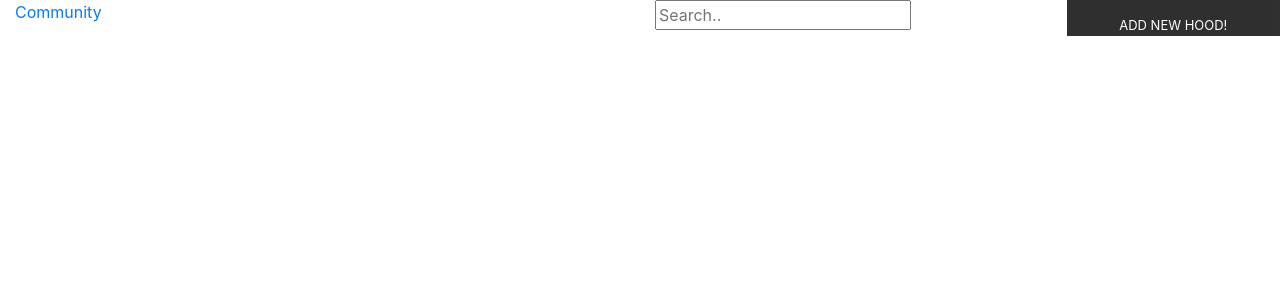
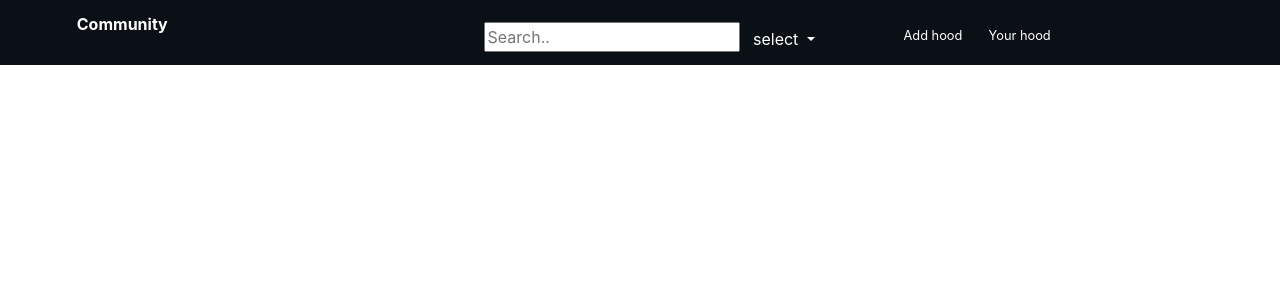
Before and after one commit to AjedidahMwanzia/community, a Django app: page / in a window 1280 px wide. Shown: the top 300 px of the page. Run offline with Django 4.2, Linux system fonts and the light colour scheme; the visitor is signed in with stand-in values (Sample User, id 1); data that the repository does not hold is empty; some libraries are stand-ins or nearby versions.

Commit message:
style navbar

```diff
--- a/static/css/style.css
+++ b/static/css/style.css
@@ -13,6 +13,15 @@
   margin-bottom: 1vw;
   width: 30%;
   padding-top: 1vw;
+}
+#nav{
+    background-color:
+     #0b1016;
+    padding: 0.5vw;
+    padding-left: 3vw;
+}
+.dropdown-menu a{
+    color: #0b1016;
 }
  /* #hoody{
     height: 32vw;
--- a/watch/templates/home.html
+++ b/watch/templates/home.html
@@ -6,9 +6,7 @@
 {% if request.user.profile.neighborhood %}
 <div class="row">
 <div class="col-md-2"></div>
-<div class="col-md-8">
-<a style="color:white;" href="{% url 'hood' neighborhood_id=request.user.profile.neighborhood.id %}" class="btn btn-outline-dark">View Current Neighborhood</a>
-</div>
+
 <div class="col-md-2"></div>
 </div>
 {% endif %}
--- a/watch/templates/navbar.html
+++ b/watch/templates/navbar.html
@@ -9,17 +9,11 @@
     <div class="container-fluid" id="nav">
         <div class="topnav" id="nav">
             <div class="row">
-                <div class="col-md-2">
-                    <div id="main">
-                        <a href="{% url 'home_page' %}">
-                            Community
-                        </a>
-                    </div>
+
+                <div class="col-md-4" id="logo">
+                    <a href="{% url 'home_page' %}" style="color:white;padding-top: 1.2vw;"><strong>Community</strong></a>
                 </div>
-                <div class="col-md-4" id="logo">
-                    <a href="{% url 'home_page' %}" style="color:white;"><strong>Community</strong></a>
-                </div>
-                <div class="col-md-2" height="5px;" width="10px;">
+                <div class="col-md-2" height="0.3vw;" style="padding-top: 0.7vw;"  width="10px;">
                     <form class="navbar-form" role="search" action="">
                         <input type="text" name="search" placeholder="Search.." id="input">
                     </form>
@@ -36,9 +30,9 @@
                             <ul class="dropdown-menu" role="menu" style="position: absolute;left: 0px;
                             top: 0px;
                             z-index: 1;">
-                                <li>
+
                                     <a href="{% url 'home_page' %}">Home</a>
-                                </li>
+
                                 <li>
                                     <a href="{% url 'edit_profile' %}">Edit Profile</a>
                                 </li>
@@ -64,9 +58,13 @@
                     <h1 class="profile-user-name" style="font-size: 14px;">{{profile.username}}</h1>
                     {% endif %}
                 </div>
-                <div class="col-md-2" style="text-align: center; padding-top: 16px; font-size: 13px; color:white;background-color:rgba(0,0,0,0.9); opacity: 0.9;">
-                    <a href="{% url 'add_hood' %}" style="color: white;">ADD NEW HOOD!</a>
+                <div class="col-md-2" style="text-align: center; padding-top: 1vw; font-size: 1vw; color:black; display: flex;justify-content: space-around;">
+                    <a href="{% url 'add_hood' %}" style="color: white;">Add hood</a>
+                    <a style="color:white;" href="{% url 'hood' neighborhood_id=request.user.profile.neighborhood.id %}" >Your hood</a>
                 </div>
+                <div class="col-md-8">
+
+                 </div>
             </div>
         </div>
     </div>
```
